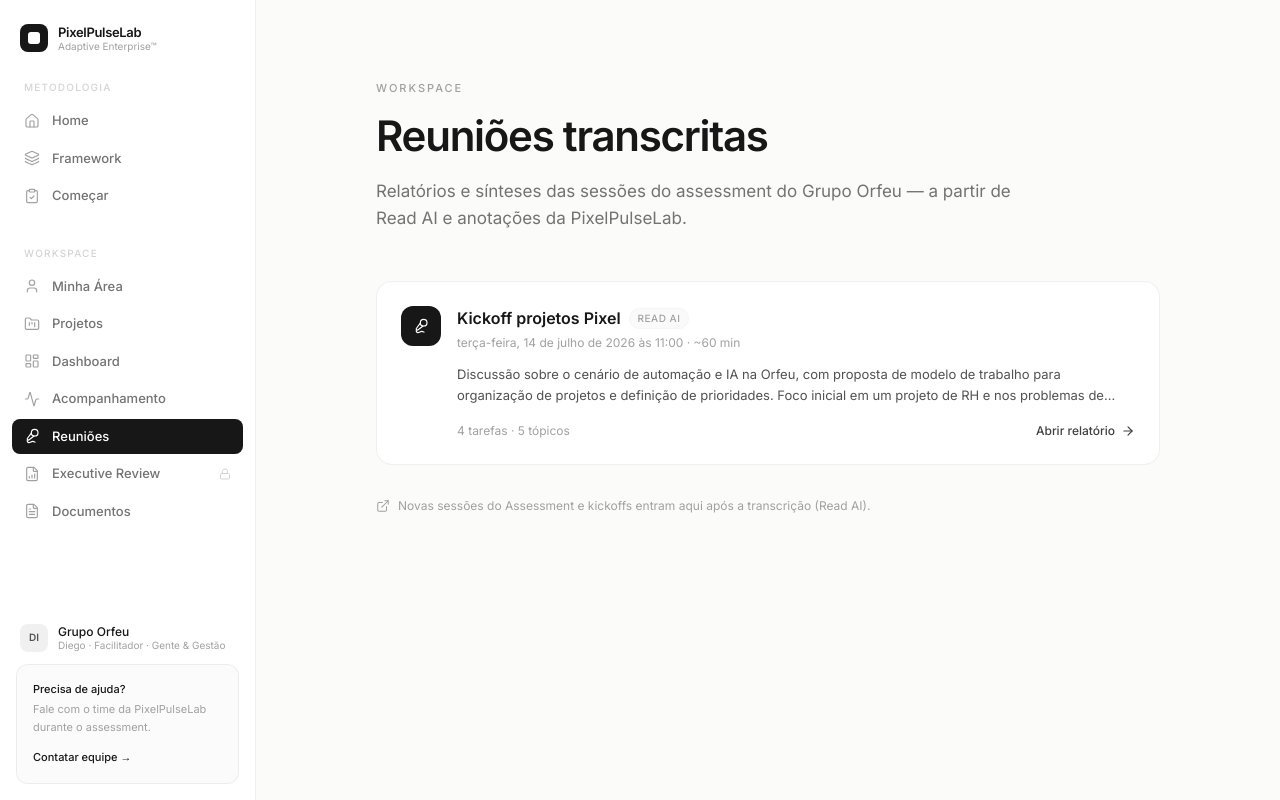
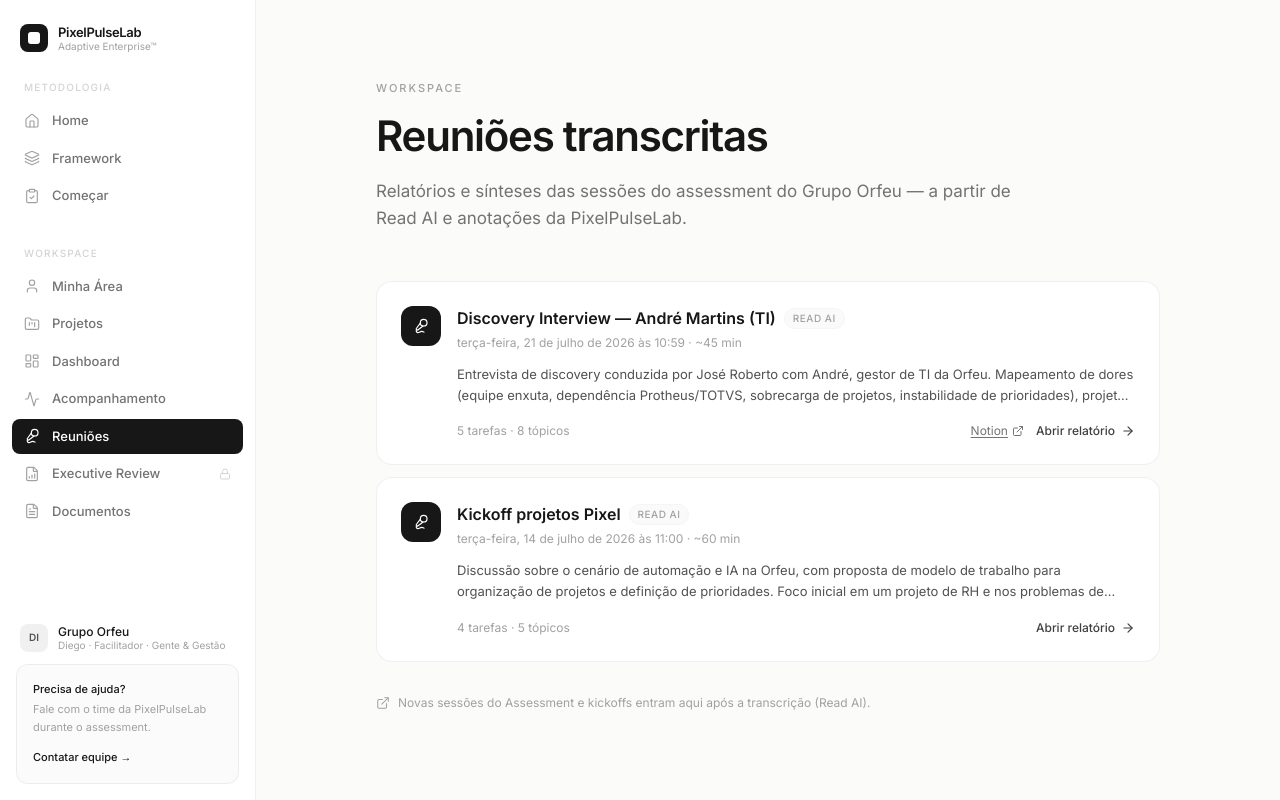
Before and after one commit to jrbj001/LP-, a Next.js app: page /en/adaptive/meetings in a window 1280 px wide. Built offline with nearby package versions, Linux system fonts and the light colour scheme.

Commit message:
feat(adaptive): reunião discovery Orfeu com André e link Notion
Registra a entrevista de discovery de 21/07 com André Martins (TI) e exibe link para o relatório no Notion na listagem de reuniões.

Co-authored-by: Cursor <cursoragent@cursor.com>

```diff
--- a/src/app/[locale]/adaptive/meetings/page.tsx
+++ b/src/app/[locale]/adaptive/meetings/page.tsx
@@ -43,13 +43,27 @@ export default function MeetingsPage() {
                   <p className="text-[13px] text-neutral-600 leading-relaxed line-clamp-2">
                     {m.synopsis}
                   </p>
-                  <div className="mt-4 flex items-center justify-between">
+                  <div className="mt-4 flex items-center justify-between gap-3">
                     <span className="text-[12px] text-neutral-400">
                       {m.tasks.length} tarefa{m.tasks.length === 1 ? '' : 's'} · {m.topics.length} tópicos
                     </span>
-                    <span className="inline-flex items-center gap-1.5 text-[12px] font-medium text-neutral-700 group-hover:text-neutral-900">
-                      Abrir relatório
-                      <ArrowRight className="w-3.5 h-3.5 group-hover:translate-x-0.5 transition-transform" strokeWidth={2} />
+                    <span className="inline-flex items-center gap-3">
+                      {m.reportUrl && (
+                        <a
+                          href={m.reportUrl}
+                          target="_blank"
+                          rel="noopener noreferrer"
+                          onClick={e => e.stopPropagation()}
+                          className="inline-flex items-center gap-1 text-[12px] text-neutral-500 hover:text-neutral-800 underline underline-offset-2"
+                        >
+                          Notion
+                          <ExternalLink className="w-3 h-3" strokeWidth={2} />
+                        </a>
+                      )}
+                      <span className="inline-flex items-center gap-1.5 text-[12px] font-medium text-neutral-700 group-hover:text-neutral-900">
+                        Abrir relatório
+                        <ArrowRight className="w-3.5 h-3.5 group-hover:translate-x-0.5 transition-transform" strokeWidth={2} />
+                      </span>
                     </span>
                   </div>
                 </div>
--- a/src/components/adaptive/meetings-data.ts
+++ b/src/components/adaptive/meetings-data.ts
@@ -20,6 +20,38 @@ export interface Meeting {
 }
 
 export const MEETINGS: Meeting[] = [
+  {
+    id: 'discovery-andre-2026-07-21',
+    title: 'Discovery Interview — André Martins (TI)',
+    date: '2026-07-21T10:59:00-03:00',
+    duration: '~45 min',
+    source: 'Read AI',
+    reportUrl: 'https://app.notion.com/p/3a45615ab2748026aff1c6ff4e345a19',
+    attendees: ['José Roberto', 'André Martins'],
+    synopsis:
+      'Entrevista de discovery conduzida por José Roberto com André, gestor de TI da Orfeu. Mapeamento de dores (equipe enxuta, dependência Protheus/TOTVS, sobrecarga de projetos, instabilidade de prioridades), projetos prioritários (faturamento B2B automático, camada de IA sobre Protheus, CRM) e alinhamento do modelo Pixel como parceiro embarcado. Findings alimentam o Executive Review e o comitê de priorização quinzenal.',
+    topics: [
+      'Contexto do assessment e comitê de priorização Orfeu',
+      'Dores de TI: equipe enxuta, Alex afastado, SLAs TOTVS lentos',
+      'Dependência Protheus — 400+ regras customizadas',
+      'Sobrecarga e repriorização constante de projetos',
+      'Faturamento B2B automático (prioridade #1)',
+      'Camada de IA/NLP sobre Protheus para consultas em linguagem natural',
+      'CRM, app de análise sensorial, WMS e conciliação PagBrasil',
+      'Modelo Pixel: billing por entrega, portal do cliente, parceiro de longo prazo',
+    ],
+    tasks: [
+      { title: 'Concluir entrevistas restantes com stakeholders Orfeu', owner: 'José Roberto' },
+      { title: 'Adicionar André como observador/gestor no portal do cliente', owner: 'José Roberto' },
+      {
+        title: 'Preparar Executive Review (mapa de oportunidades, quick wins) e compartilhar com André antes da apresentação',
+        owner: 'José Roberto',
+      },
+      { title: 'Selecionar 1–2 projetos piloto para iniciar o engajamento', owner: 'Pixel + André' },
+      { title: 'Avaliar viabilidade da camada de IA sobre Protheus', owner: 'PixelPulseLab' },
+    ],
+    clientId: 'orfeu',
+  },
   {
     id: 'kickoff-pixel-2026-07-14',
     title: 'Kickoff projetos Pixel',
```
